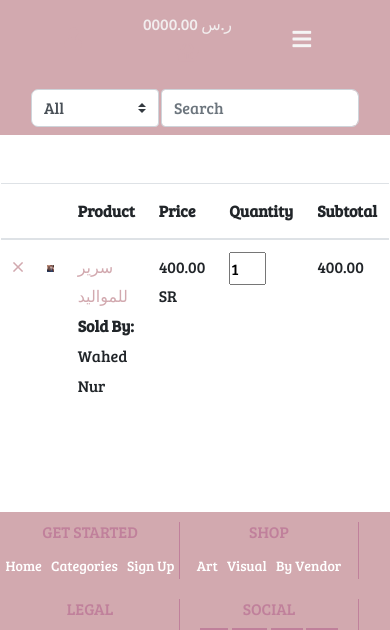
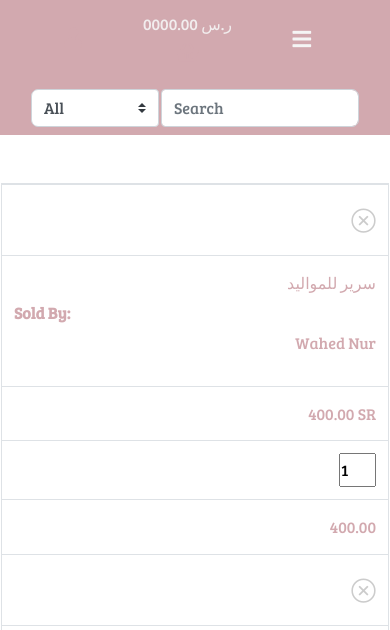
Before and after one commit to wahednur/creativehands, a plain HTML site: page cart.html in a window 390 px wide. Shown: the part 112-742 px from the top of the page. Drawn offline with Linux system fonts and the light colour scheme; files that its build step writes are made by us from their sources.

Commit message:
cart page update

```diff
--- a/cart.html
+++ b/cart.html
@@ -238,8 +238,40 @@
                     </thead>
                     <tbody>
                        <tr>
-                           <td><a href="" class="remove"> <i class="fal fa-times"></i></a></td>
-                           <td class="product-img"><a href=""><img class="img-fluid" src="assets/images/pottery.jpeg" alt=""></a></td>
+                           <td><a href="" class="remove"> <i class="fal fa-times-circle"></i></a></td>
+                           <td class="product-img m-none"><a href=""><img class="img-fluid" src="assets/images/pottery.jpeg" alt=""></a></td>
+                           <td>
+                               <a href="" class="product-title">
+                                   سرير للمواليد
+                               </a>
+                               <dl class="variation">
+                                   <dt class="sold-by">Sold By:</dt>
+                                   <dl class="shop-name">Wahed Nur</dl>
+                               </dl>
+                           </td>
+                           <td>
+                               <span class="price-amount amount">
+                                   <bdi>400.00</bdi>
+                                   <span class="price-simbole">
+                                       SR
+                                   </span>
+                               </span>
+                           </td>
+                           <td>
+                               <input type="number" title="qty" min="0" max="5" size="4" placeholder="" value="1" inputmode="numeric">
+                           </td>
+                           <td>
+                               <span class="sub-total">
+                                   <bdi>
+                                       400.00
+                                       <span class="price-simbole"></span>
+                                   </bdi>
+                               </span>
+                           </td>
+                       </tr>
+                       <tr>
+                           <td><a href="" class="remove"> <i class="fal fa-times-circle"></i></a></td>
+                           <td class="product-img m-none"><a href=""><img class="img-fluid" src="assets/images/pottery.jpeg" alt=""></a></td>
                            <td>
                                <a href="" class="product-title">
                                    سرير للمواليد
--- a/sass/style.scss
+++ b/sass/style.scss
@@ -1004,8 +1004,63 @@ a.login-link:hover{
 /*  Cart page css start  */
 .cart-section {
   .product-img{
-    width: 100px;
-    height: 100px;
+    width: 70px;
+    height: 70px;
+  }
+  .table-responsive {
+    border: 1px solid #dee2e6;
+    table.table {
+      color: $primaryColor !important;
+      th{
+        border-top: 0px solid #fff;
+      }
+      thead {
+        background-color: rgba($color: #D2A9AF, $alpha: 0.05);
+        border: 1px solid #dee2e6;
+        border-top: none;
+      }
+      tbody{
+        tr{
+          vertical-align: middle;
+          td {
+            vertical-align: middle;
+            .remove{
+              font-size: 25px;
+              color: #ccc;
+            }
+            .sold-by{
+              text-align: left;
+            }
+          }
+        }
+      }
+    }
+  }
+}
+
+@media(max-width:768px){
+  .cart-section{
+    .table-responsive{
+      table.table{
+        thead.m-none{
+          display: none;
+        }
+        tbody{
+          tr{
+
+            td{
+
+             width: 100% !important;
+             float: right;
+             text-align: right;
+            }
+            td.m-none {
+              display: none !important;
+            }
+          }
+        }
+      }
+    }
   }
 }
 /*  Cart page css end  */
```
Also changed, not shown: style.css, 1 other file.
